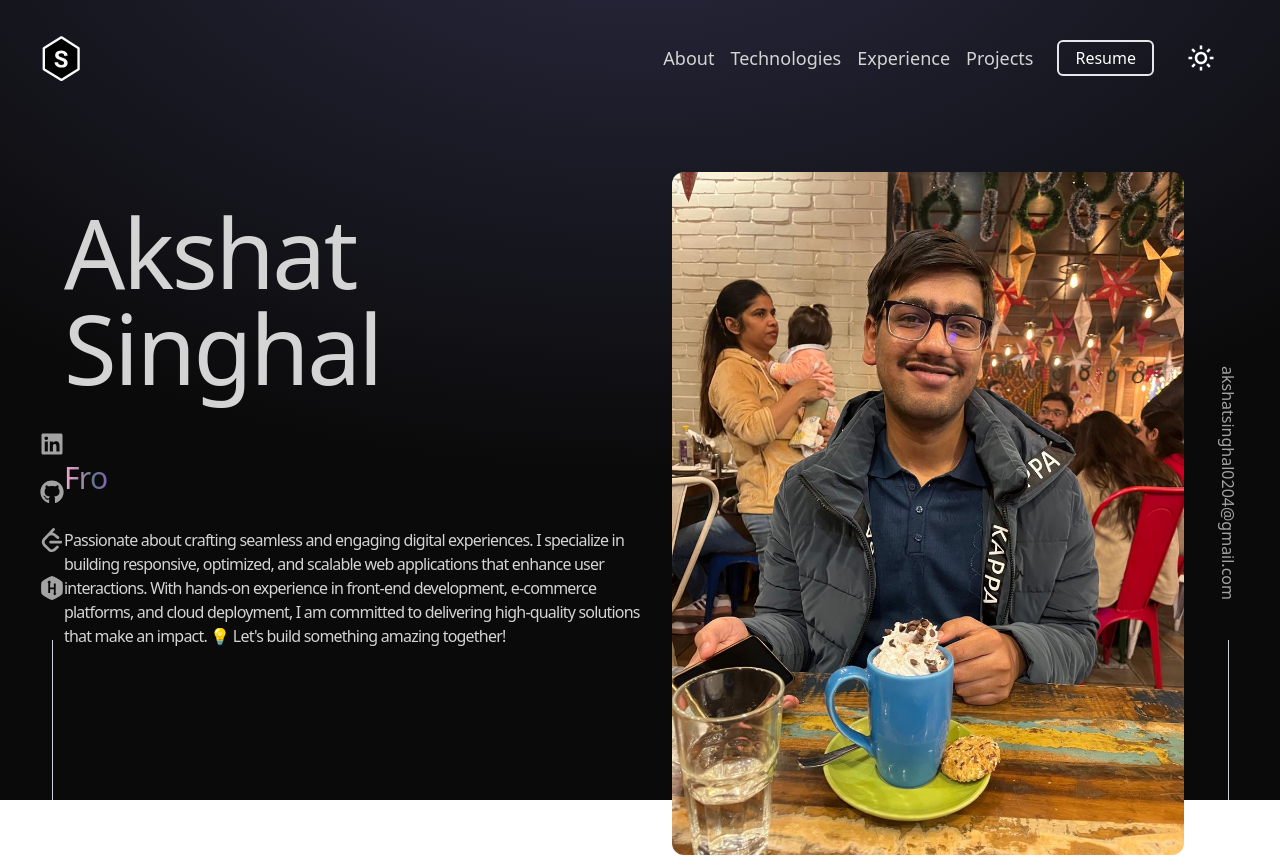
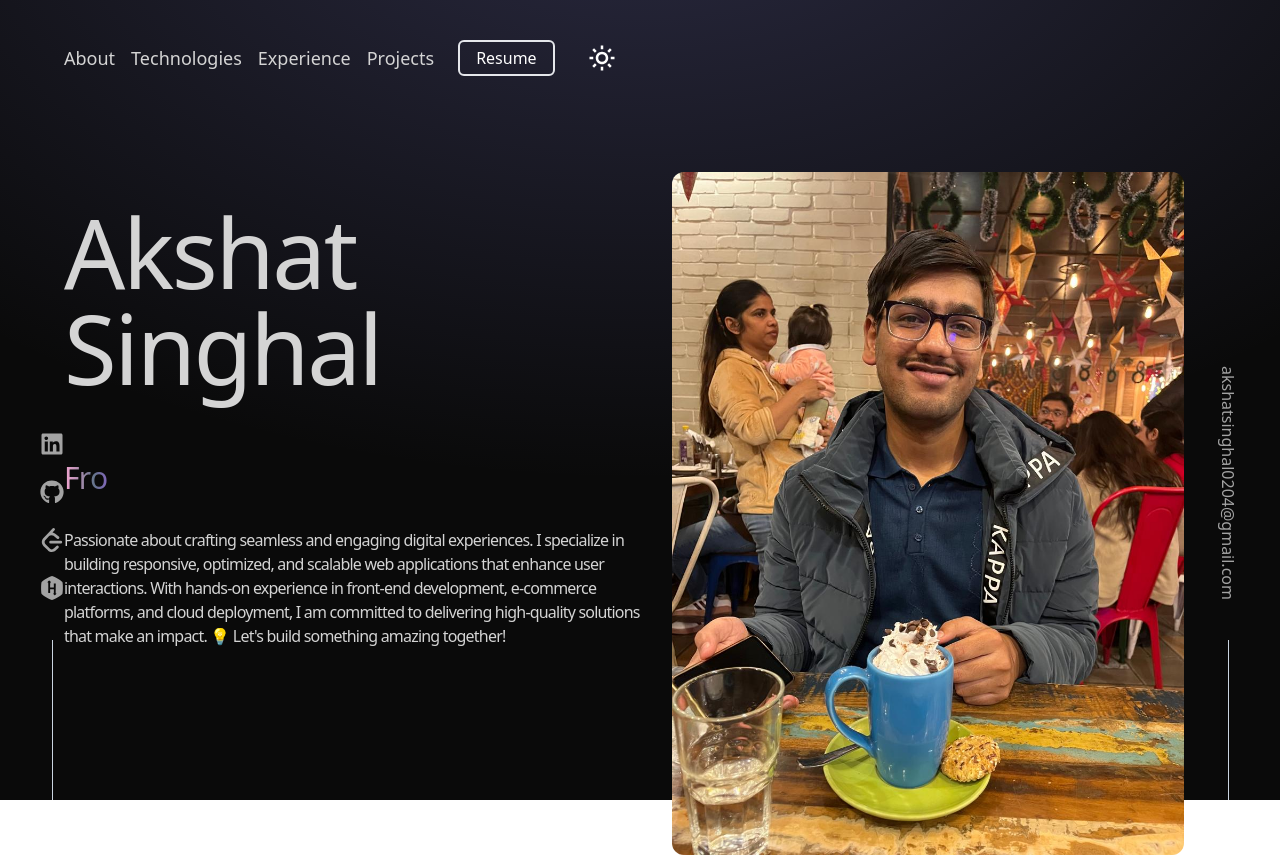
Before and after one commit to akshatmikki/Porfolio, a React (Vite) app: page / in a window 1280 px wide. Shown: the top 857 px of the page. Built offline with nearby package versions, Linux system fonts and the light colour scheme.

Commit message:
Update Navbar.jsx

```diff
--- a/src/components/Navbar.jsx
+++ b/src/components/Navbar.jsx
@@ -39,22 +39,6 @@ const Navbar = ({ isDarkMode, setIsDarkMode }) => {
   return (
     <>
       <nav className=" max-[425px]:mt-5 flex items-center justify-between py-2">
-        <motion.div
-          variants={container(0)}
-          initial="hidden"
-          animate="visible"
-          className="flex flex-shrink-0 items-center"
-        >
-          {isDarkMode ? (
-            <a href="/">
-              <img className="mx-2 w-10" src={logoLight} alt="logo" />
-            </a>
-          ) : (
-            <a href="/">
-              <img className="mx-2 w-10" src={logoDark} alt="logo" />
-            </a>
-          )}
-        </motion.div>
         <div className="hidden md:flex m-8 item-center justify-center gap-4 text-2xl">
           <motion.button
             variants={container(0.2)}
```
